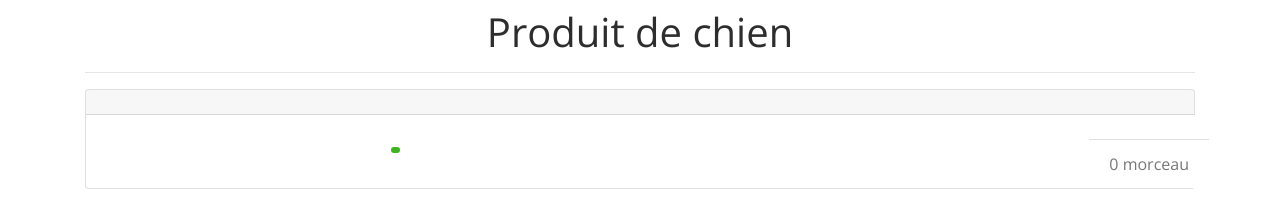
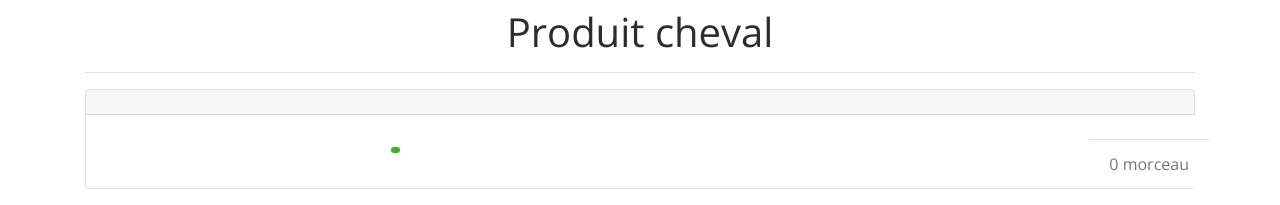
Before and after one commit to florian78370/E6, a Symfony app: template templates/cheval/ficheCheval.html copy.twig in a window 1280 px wide. Shown: the part 58-263 px from the top of the page. Run offline with Twig, Linux system fonts and the light colour scheme; the template is opened without the code that fills it, so the values that code supplies are empty; some libraries are stand-ins or nearby versions.

Commit message:
début de page cheval + chien

```diff
--- a/src/Controller/ChevalController.php
+++ b/src/Controller/ChevalController.php
@@ -15,7 +15,7 @@ class ChevalController extends AbstractController
     {
         $chevaux=$repo->listeChevauxComplete();
         return $this->render('cheval/listeChevaux.html.twig', [
-            'lesChevaux' => $cheval,
+            'lesChevaux' => $chevaux,
         ]);
     }
 
--- a/src/Repository/ChevalRepository.php
+++ b/src/Repository/ChevalRepository.php
@@ -25,7 +25,7 @@ class ChevalRepository extends ServiceEntityRepository
    /**
     * @return Cheval[] Returns an array of Cheval objects
     */
-   public function listeChevalComplete() : ?Query
+   public function listeChevauxComplete() : ?Query
    {
         return $this->createQueryBuilder('cheval')
         ->select('cheval')
--- a/templates/base.html.twig
+++ b/templates/base.html.twig
@@ -28,7 +28,7 @@
         <div class="dropdown-menu">
           <a class="dropdown-item" href="{{path('chien')}}">Chien</a>
           <a class="dropdown-item" href="#">Chat</a>
-          <a class="dropdown-item" href="#">Cheval</a>
+          <a class="dropdown-item" href="{{path('cheval')}}">Cheval</a>
         </div>
       </li>
     </ul>
--- a/templates/cheval/ficheCheval.html copy.twig
+++ b/templates/cheval/ficheCheval.html copy.twig
@@ -3,7 +3,7 @@
 {% block title %}Chien{% endblock %}
 
 {% block body %}
-<h1 class="pt-2 text-center">Produit de chien</h1>
+<h1 class="pt-2 text-center">Produit cheval</h1>
 <hr>
     <div class="card mb-3">
             <h3 class="card-header"></h3>
--- a/templates/cheval/listeChevaux.html.twig
+++ b/templates/cheval/listeChevaux.html.twig
@@ -1,9 +1,9 @@
 {% extends 'base.html.twig' %}
 
-{% block title %}Liste des produits pour chien{% endblock %}
+{% block title %}Liste des produits pour cheval{% endblock %}
 
 {% block body %}
-<h1 class="pt-2 text-center">Liste des produits pour chien</h1>
+<h1 class="pt-2 text-center">Liste des produits pour cheval</h1>
 <hr>
 <div class="row pt-2">
 {% for leCheval in lesChevaux %}
```
